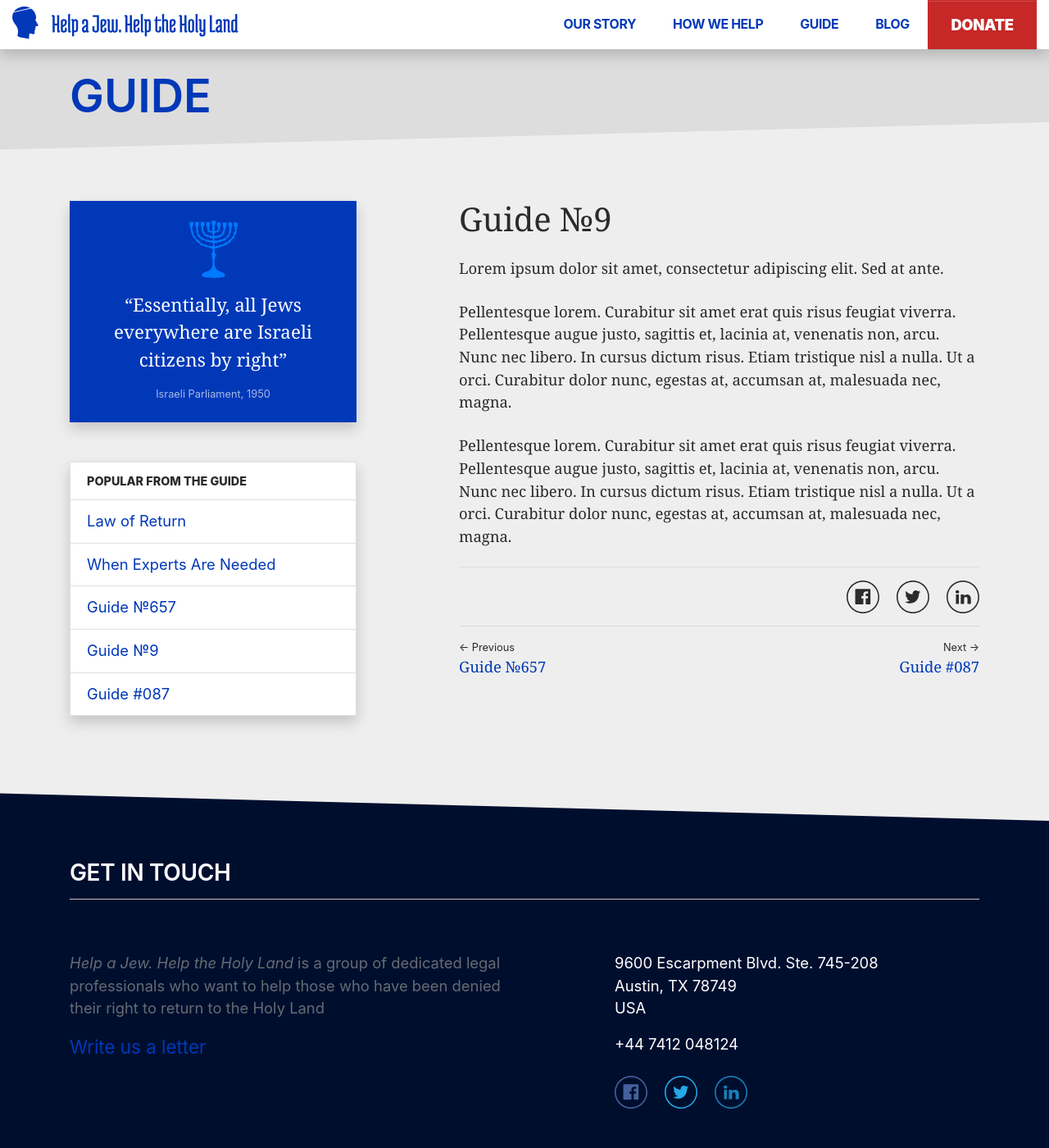
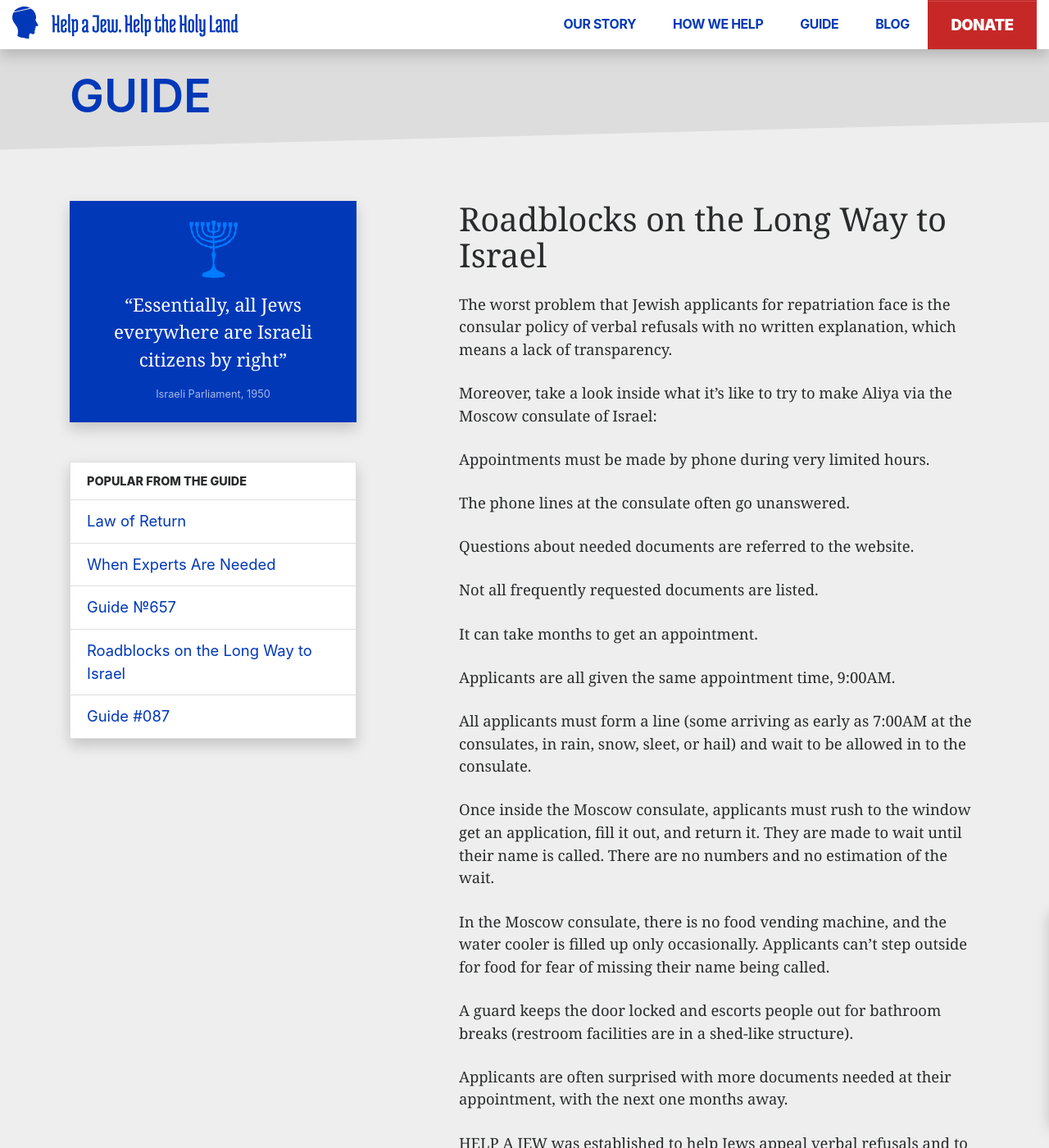
Before and after one commit to vinegredz/haj-1, a Jekyll site: the page built from _guide/guide-9.markdown, in a window 1280 px wide and 1400 px high. Shown: the whole window at 82% size. Built offline with Jekyll 4.4.1, drawn with Linux system fonts in a browser that asks for light colours; some of the changed text lies outside the part shown.

Commit message:
Updated Guide 9

```diff
--- a/_guide/guide-9.markdown
+++ b/_guide/guide-9.markdown
@@ -1,10 +1,36 @@
 ---
-title: Guide №9
-date: 2017-04-01 23:09:00 Z
+title: Roadblocks on the Long Way to Israel
+date: 2017-04-01 18:09:00 -05:00
+categories:
+- Know the Law
 ---
 
-Lorem ipsum dolor sit amet, consectetur adipiscing elit. Sed at ante.
+The worst problem that Jewish applicants for repatriation face is the consular policy of verbal refusals with no written explanation, which means a lack of transparency.
 
-Pellentesque lorem. Curabitur sit amet erat quis risus feugiat viverra. Pellentesque augue justo, sagittis et, lacinia at, venenatis non, arcu. Nunc nec libero. In cursus dictum risus. Etiam tristique nisl a nulla. Ut a orci. Curabitur dolor nunc, egestas at, accumsan at, malesuada nec, magna.
+Moreover, take a look inside what it's like to try to make Aliya via the Moscow consulate of Israel:
 
-Pellentesque lorem. Curabitur sit amet erat quis risus feugiat viverra. Pellentesque augue justo, sagittis et, lacinia at, venenatis non, arcu. Nunc nec libero. In cursus dictum risus. Etiam tristique nisl a nulla. Ut a orci. Curabitur dolor nunc, egestas at, accumsan at, malesuada nec, magna.
+Appointments must be made by phone during very limited hours.
+
+The phone lines at the consulate often go unanswered.
+
+Questions about needed documents are referred to the website.
+
+Not all frequently requested documents are listed.
+
+It can take months to get an appointment.
+
+Applicants are all given the same appointment time, 9:00AM.
+
+All applicants must form a line (some arriving as early as 7:00AM at the consulates, in rain, snow, sleet, or hail) and wait to be allowed in to the consulate.
+
+Once inside the Moscow consulate, applicants must rush to the window get an application, fill it out, and return it. They are made to wait until their name is called. There are no numbers and no estimation of the wait.
+
+In the Moscow consulate, there is no food vending machine, and the water cooler is filled up only occasionally.  Applicants can’t step outside for food for fear of missing their name being called.
+
+A guard keeps the door locked and escorts people out for bathroom breaks (restroom facilities are in a shed-like structure).
+
+Applicants are often surprised with more documents needed at their appointment, with the next one months away.
+
+HELP A JEW was established to help Jews appeal verbal refusals and to press the Israeli government to increase transparency by issuing written refusals.
+
+Learn more about our programs here.
```
